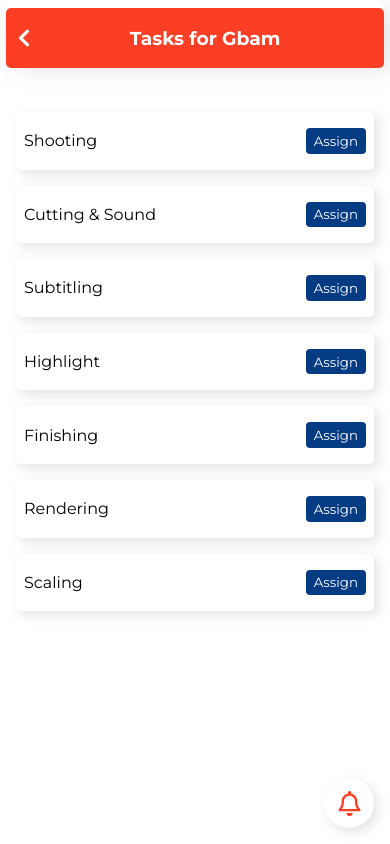
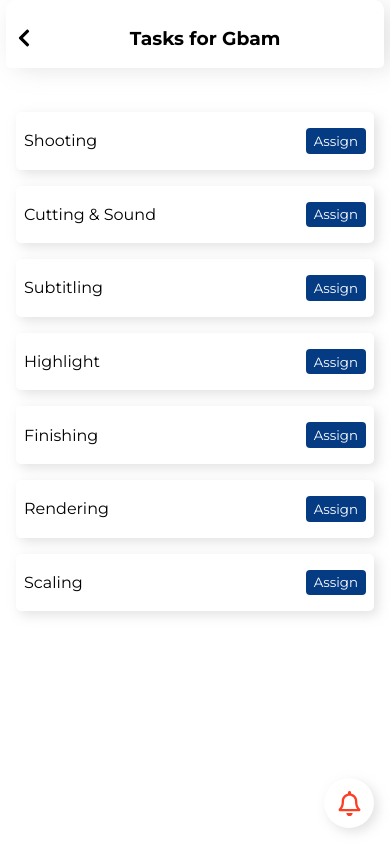
Before and after one commit to lawrencejr5/yanhub, a React (Create React App) app in the folder client/: page /task/1 in a window 390 px wide. Built offline with nearby package versions, Linux system fonts and the light colour scheme.

Commit message:
made some css modifications

```diff
--- a/client/src/components/Nav.jsx
+++ b/client/src/components/Nav.jsx
@@ -67,6 +67,7 @@ const Nav = () => {
             <Logo size={"small"} />
             <FaBars
               className="drop-icon"
+              style={{ cursor: "pointer" }}
               onClick={() => {
                 setMobileNav((prev) => {
                   return !prev;
--- a/client/src/index.css
+++ b/client/src/index.css
@@ -190,7 +190,7 @@ main {
   z-index: 1;
 }
 .grid-body .small-nav .nav-box {
-  transition: 0.5s;
+  transition: 0.2s;
   position: fixed;
   top: 0;
   width: 97%;
--- a/client/src/index.responsive.css
+++ b/client/src/index.responsive.css
@@ -33,8 +33,8 @@
   }
   .back-nav {
     z-index: 2;
-    background-color: var(--primary);
-    color: var(--secondary2);
+    background-color: var(--secondary2);
+    /* color: var(--secondary2); */
     box-shadow: none;
     height: 60px;
     position: fixed;
```
